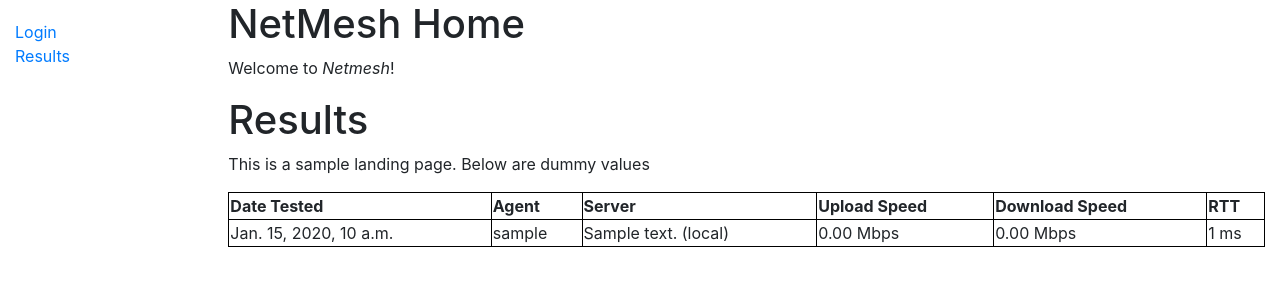
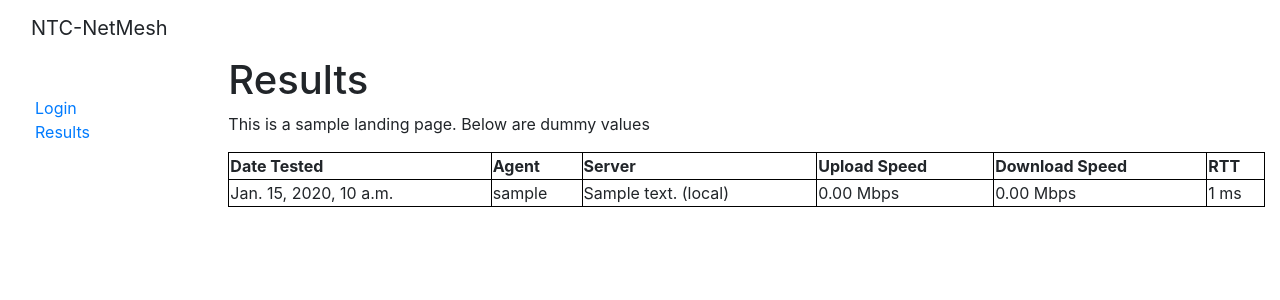
Before and after one commit to ntc-netmesh/netmesh-rs, a Django app: page /web/ in a window 1280 px wide. Shown: the top 300 px of the page. Run offline with Django 3.2, Linux system fonts and the light colour scheme; tables that the repository leaves empty hold one stand-in row (values such as "Sample post"); some libraries are stand-ins or nearby versions.

Commit message:
html header file edits, notably add header

```diff
--- a/netmesh/settings/base.py
+++ b/netmesh/settings/base.py
@@ -43,6 +43,7 @@ INSTALLED_APPS = [
     'rest_framework.authtoken',
     'crispy_forms',
     'mathfilters',
+    'bootstrap4',
     'netmesh_api',
     'netmesh_web'
 ]
--- a/netmesh_web/static/css/styles.css
+++ b/netmesh_web/static/css/styles.css
@@ -1,5 +1,5 @@
 .sidebar-nav {
     margin-top: 20px;
-    padding: 0;
+    padding: 20px;
     list-style: none;
 }
--- a/netmesh_web/templates/agents/list.html
+++ b/netmesh_web/templates/agents/list.html
@@ -3,9 +3,6 @@
 {% load humanize %}
 
 {% block content %}
-  <h1>NetMesh Home</h1>
-  <p>Welcome to <em>Netmesh</em>!</p>
-
 
     <h1>Agents</h1>
     <p>List of all test agents. TODO: Logged in user should be able to add new test agents. </p>
--- a/netmesh_web/templates/base_generic.html
+++ b/netmesh_web/templates/base_generic.html
@@ -1,15 +1,30 @@
 <!DOCTYPE html>
 <html lang="en">
 <head>
-  {% block title %}<title>NetMesh</title>{% endblock %}
+  {% block title %}
+    <title>NetMesh Results Server</title>
+  {% endblock %}
+
   <meta charset="utf-8">
   <meta name="viewport" content="width=device-width, initial-scale=1">
-  <link rel="stylesheet" href="https://stackpath.bootstrapcdn.com/bootstrap/4.1.3/css/bootstrap.min.css" integrity="sha384-MCw98/SFnGE8fJT3GXwEOngsV7Zt27NXFoaoApmYm81iuXoPkFOJwJ8ERdknLPMO" crossorigin="anonymous">
-  <!-- Add additional CSS in static file -->
-  {% load static %}
-  <link rel="stylesheet" href="{% static 'css/styles.css' %}">
+    <!--  <link rel="stylesheet" href="https://stackpath.bootstrapcdn.com/bootstrap/4.1.3/css/bootstrap.min.css" integrity="sha384-MCw98/SFnGE8fJT3GXwEOngsV7Zt27NXFoaoApmYm81iuXoPkFOJwJ8ERdknLPMO" crossorigin="anonymous">-->
+    <link rel="stylesheet" href="https://stackpath.bootstrapcdn.com/bootstrap/4.3.1/css/bootstrap.min.css" integrity="sha384-ggOyR0iXCbMQv3Xipma34MD+dH/1fQ784/j6cY/iJTQUOhcWr7x9JvoRxT2MZw1T" crossorigin="anonymous">
+    <script src="https://stackpath.bootstrapcdn.com/bootstrap/4.3.1/js/bootstrap.min.js" integrity="sha384-JjSmVgyd0p3pXB1rRibZUAYoIIy6OrQ6VrjIEaFf/nJGzIxFDsf4x0xIM+B07jRM" crossorigin="anonymous"></script>
+      <!-- Add additional CSS in static file -->
+      {% load static %}
+      <link rel="stylesheet" href="{% static 'css/styles.css' %}">
 </head>
+
 <body>
+
+<!--header-->
+<div id="header" role="header">
+{% block header %}
+	{% include  'header.html' %}
+{% endblock %}
+</div>
+
+<!--sidebar-->
   <div class="container-fluid">
     <div class="row">
       <div class="col-sm-2">
--- /dev/null
+++ b/netmesh_web/templates/header.html
@@ -0,0 +1,15 @@
+<nav class="navbar navbar-default navbar-fixed-top" role="navigation">
+  <div class="container-fluid">
+    <!-- Brand and toggle get grouped for better mobile display -->
+    <div class="navbar-header">
+      <a class="navbar-brand">
+      	NTC-NetMesh
+      </a>
+    </div>
+	<div class="navbar-collapse collapse navbar-right">
+                <ul class="nav navbar-nav">
+
+                </ul>
+     </div>
+  </div><!-- /.container-fluid -->
+</nav>
--- a/netmesh_web/templates/index.html
+++ b/netmesh_web/templates/index.html
@@ -1,11 +1,17 @@
 {% extends "base_generic.html" %}
 {% load mathfilters %}
 {% load humanize %}
+{# Load the tag library #}
+{% load bootstrap4 %}
+
+{# Load CSS and JavaScript #}
+{% bootstrap_css %}
+{% bootstrap_javascript jquery='full' %}
+
+{# Display django.contrib.messages as Bootstrap alerts #}
+{% bootstrap_messages %}
 
 {% block content %}
-  <h1>NetMesh Home</h1>
-  <p>Welcome to <em>Netmesh</em>!</p>
-
     <h1>Results</h1>
     <p>This is a sample landing page. Below are dummy values </p>
 
```
